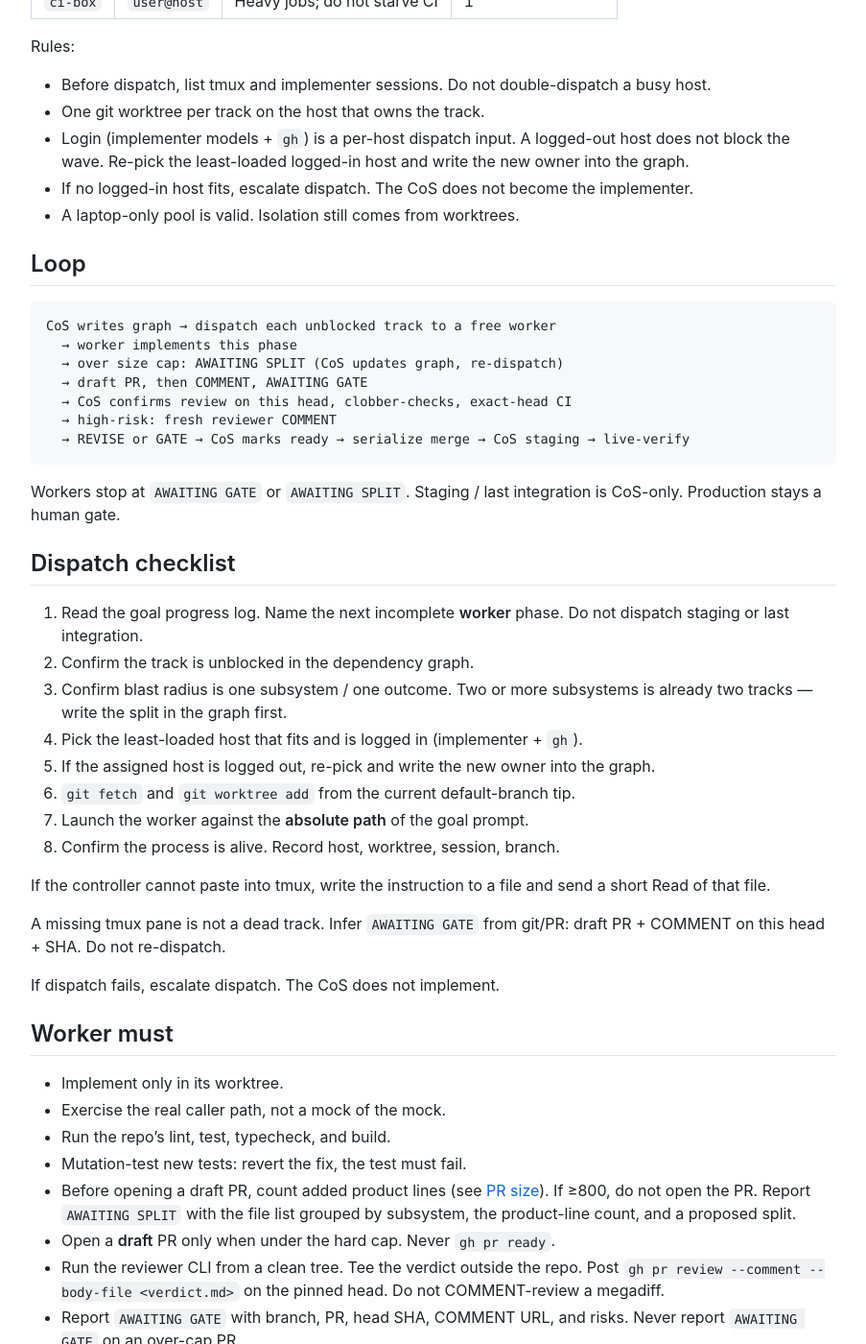
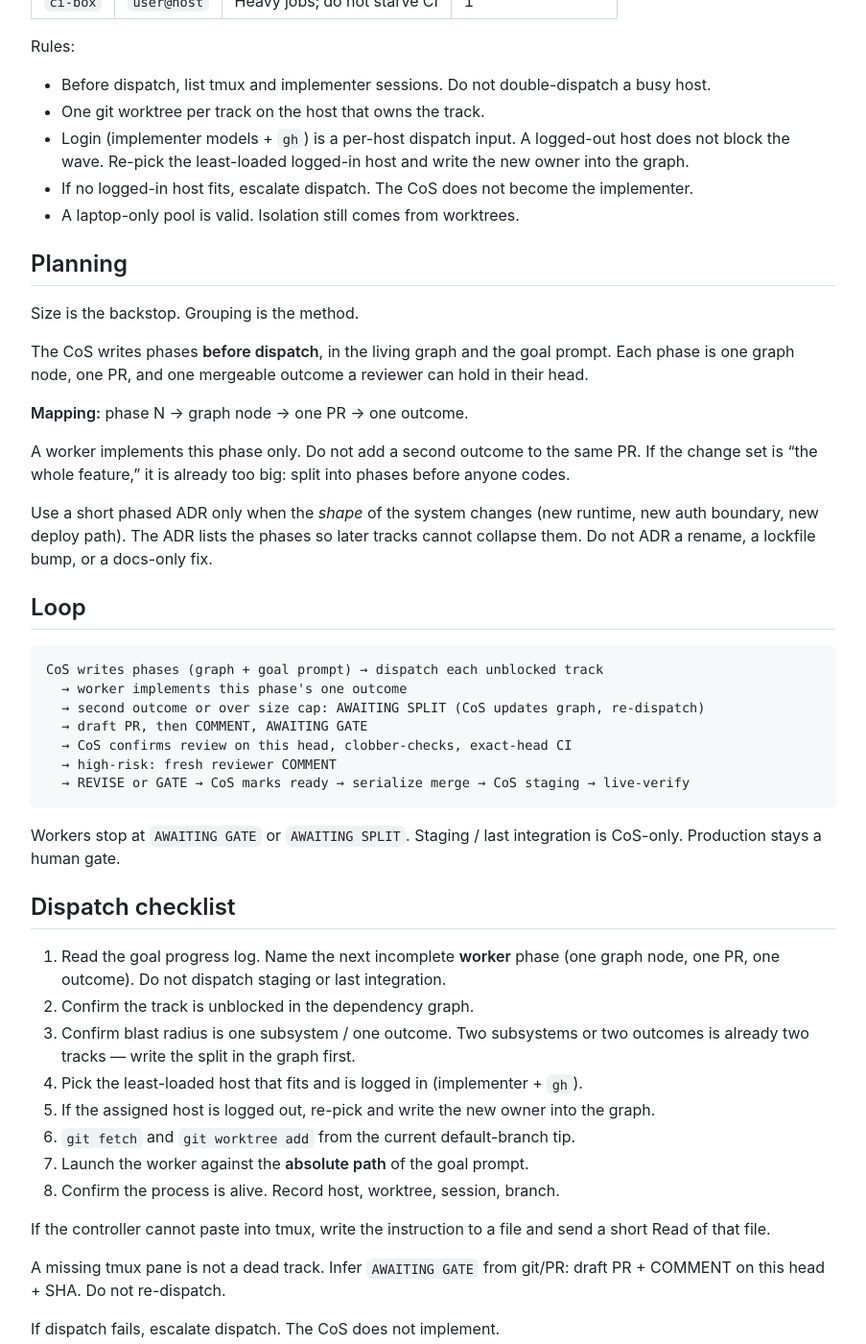
Before and after one commit to cortex-mesh/controller-playbook, a Jekyll site: the page built from playbooks/general.md, in a window 1280 px wide and 1400 px high, scrolled down 568 px. Shown: the whole window at 96% size, without its empty margins (188-1091 px from the left). Built offline with Jekyll 4.4.1, drawn with Linux system fonts in a browser that asks for light colours; our own code applies the rules of GitHub Pages for plain Markdown files; some of the changed text lies outside the part shown.

Commit message:
docs: plan one outcome per PR; size is the backstop
CoS writes phases before dispatch. Each phase is one graph node,
one PR, and one mergeable outcome. Workers must not smuggle a
second outcome. The 800-line cap stays the hard backstop.

````diff
--- a/playbooks/general.md
+++ b/playbooks/general.md
@@ -24,12 +24,24 @@ Rules:
 - If no logged-in host fits, escalate dispatch. The CoS does not become the implementer.
 - A laptop-only pool is valid. Isolation still comes from worktrees.
 
+## Planning
+
+Size is the backstop. Grouping is the method.
+
+The CoS writes phases **before dispatch**, in the living graph and the goal prompt. Each phase is one graph node, one PR, and one mergeable outcome a reviewer can hold in their head.
+
+**Mapping:** phase N → graph node → one PR → one outcome.
+
+A worker implements this phase only. Do not add a second outcome to the same PR. If the change set is "the whole feature," it is already too big: split into phases before anyone codes.
+
+Use a short phased ADR only when the *shape* of the system changes (new runtime, new auth boundary, new deploy path). The ADR lists the phases so later tracks cannot collapse them. Do not ADR a rename, a lockfile bump, or a docs-only fix.
+
 ## Loop
 
 ```text
-CoS writes graph → dispatch each unblocked track to a free worker
-  → worker implements this phase
-  → over size cap: AWAITING SPLIT (CoS updates graph, re-dispatch)
+CoS writes phases (graph + goal prompt) → dispatch each unblocked track
+  → worker implements this phase's one outcome
+  → second outcome or over size cap: AWAITING SPLIT (CoS updates graph, re-dispatch)
   → draft PR, then COMMENT, AWAITING GATE
   → CoS confirms review on this head, clobber-checks, exact-head CI
   → high-risk: fresh reviewer COMMENT
@@ -40,9 +52,9 @@ Workers stop at `AWAITING GATE` or `AWAITING SPLIT`. Staging / last integration
 
 ## Dispatch checklist
 
-1. Read the goal progress log. Name the next incomplete **worker** phase. Do not dispatch staging or last integration.
+1. Read the goal progress log. Name the next incomplete **worker** phase (one graph node, one PR, one outcome). Do not dispatch staging or last integration.
 2. Confirm the track is unblocked in the dependency graph.
-3. Confirm blast radius is one subsystem / one outcome. Two or more subsystems is already two tracks — write the split in the graph first.
+3. Confirm blast radius is one subsystem / one outcome. Two subsystems or two outcomes is already two tracks — write the split in the graph first.
 4. Pick the least-loaded host that fits and is logged in (implementer + `gh`).
 5. If the assigned host is logged out, re-pick and write the new owner into the graph.
 6. `git fetch` and `git worktree add` from the current default-branch tip.
@@ -57,14 +69,15 @@ If dispatch fails, escalate dispatch. The CoS does not implement.
 
 ## Worker must
 
+- Implement only this phase's one outcome. Do not smuggle a second outcome into the same PR. If the phase is already two outcomes, report `AWAITING SPLIT` with a proposed split.
 - Implement only in its worktree.
 - Exercise the real caller path, not a mock of the mock.
 - Run the repo's lint, test, typecheck, and build.
 - Mutation-test new tests: revert the fix, the test must fail.
 - Before opening a draft PR, count added product lines (see [PR size](#pr-size)). If ≥800, do not open the PR. Report `AWAITING SPLIT` with the file list grouped by subsystem, the product-line count, and a proposed split.
-- Open a **draft** PR only when under the hard cap. Never `gh pr ready`.
+- Open a **draft** PR only when it is still one outcome and under the hard cap. Never `gh pr ready`.
 - Run the reviewer CLI from a clean tree. Tee the verdict outside the repo. Post `gh pr review --comment --body-file <verdict.md>` on the pinned head. Do not COMMENT-review a megadiff.
-- Report `AWAITING GATE` with branch, PR, head SHA, COMMENT URL, and risks. Never report `AWAITING GATE` on an over-cap PR.
+- Report `AWAITING GATE` with branch, PR, head SHA, COMMENT URL, and risks. Never report `AWAITING GATE` on an over-cap PR or a two-outcome PR.
 - Stop. Never self-merge. Never ship production. Never start staging.
 
 Do not revert a correct fix to satisfy a stale test. Update the test and prove it fails without the fix.
@@ -82,13 +95,15 @@ git diff --numstat "$DEFAULT"...HEAD
 
 Drop the excluded paths. Remaining added lines are product lines. Remaining files are the product file list (used to group by subsystem, not as a cap). `gh pr view --json additions` is a first screen: if the total is already under 800, the product-line count is under too. If over, subtract the excluded paths before deciding.
 
-**Hard (repo gate).** A PR with ≥800 added product lines cannot report `AWAITING GATE`. The worker stops and reports `AWAITING SPLIT` with the file list grouped by subsystem, the product-line count, and a proposed split (one track per subsystem / one outcome). The CoS updates the graph and re-dispatches. There is no "justify the megadiff." Over-cap is not a 3-attempt loop. File count alone does not fail GATE.
+**Grouping (graph, before dispatch).** One node = one outcome. The CoS writes phases in the living graph and the goal prompt before anyone codes. "The whole feature" is already two or more phases. A worker must not add a second outcome to the same PR.
+
+**Soft (subsystems).** If a track would touch two or more subsystems (for example compose/runtime vs IAM vs alarms vs app vs CI lockfile), it is already two tracks. Write that split in the living graph before anyone codes.
+
+**Hard (repo gate).** Size is the backstop. A PR with ≥800 added product lines cannot report `AWAITING GATE`. The worker stops and reports `AWAITING SPLIT` with the file list grouped by subsystem, the product-line count, and a proposed split (one track per subsystem / one outcome). The CoS updates the graph and re-dispatches. There is no "justify the megadiff." Over-cap is not a 3-attempt loop. File count alone does not fail GATE.
 
 **File count is a graph smell, not a cap.** High file count with a small product diff (renames, import paths) is still reviewable. Low file count with a huge rewrite is not. If the file list spans two or more subsystems, split before dispatch regardless of loc.
 
-**Soft (graph, before dispatch).** If a track would touch two or more subsystems (for example compose/runtime vs IAM vs alarms vs app vs CI lockfile), it is already two tracks. Write that split in the living graph before anyone codes.
-
-**Worker self-check.** Before opening the draft PR, run the same product-line count. If ≥800 added product lines, do not open a megadiff PR; split first or report `AWAITING SPLIT`.
+**Worker self-check.** Confirm one outcome. Then run the same product-line count. If this PR has a second outcome or ≥800 added product lines, do not open a megadiff PR; split first or report `AWAITING SPLIT`.
 
 ## Review
 
@@ -120,9 +135,9 @@ gh pr review "$PR" --comment --body-file "$VERDICT"
 
 ## CoS gate
 
-1. Size-check: `gh pr view --json additions` and/or `git diff --stat`. Confirm the product-line count after the exclusions in [PR size](#pr-size). If ≥800 added product lines, REVISE to split. Do not COMMENT-review a +11k PR hoping the reviewer will save it. Do not GATE. File count alone does not fail GATE.
+1. Outcome, then size: this PR is still one graph node / one outcome. Then `gh pr view --json additions` and/or the [PR size](#pr-size) count (`git diff --numstat "$DEFAULT"...HEAD`, drop exclusions). A second outcome, or ≥800 added product lines, is REVISE to split. Do not COMMENT-review a +11k PR hoping the reviewer will save it. Do not GATE. File count alone does not fail GATE.
 2. Clobber-check against other live tracks. Rebase on the latest default branch.
-3. If rebase moved the SHA, run a fresh COMMENT review on the new head.
+3. If rebase moved the SHA, repeat the size check on the new head, then run a fresh COMMENT review on the new head.
 4. Confirm a COMMENT review exists for **this** head.
 5. CI green on this SHA.
 6. Read the verdict. Do not merge on a grep for "no blocking."
````
Also changed, not shown: docs/adr/0003-worktrees-and-parallel-tracks.md (+4 -1 lines), docs/adr/0004-three-gate-classes.md (+1 -1 lines), examples/sample-dependency-graph.md (+11 -3 lines), playbooks/grok.md (+10 -8 lines).
